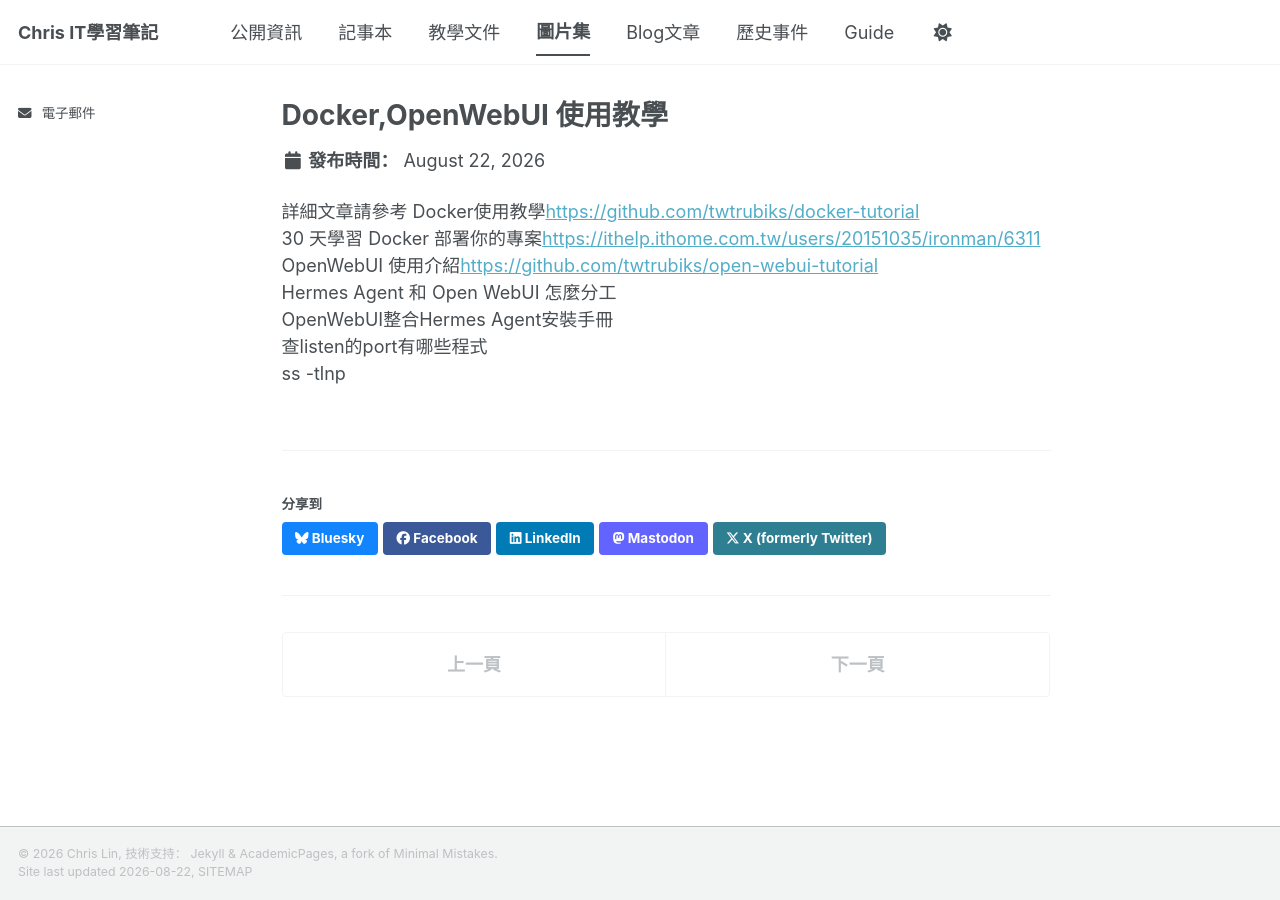
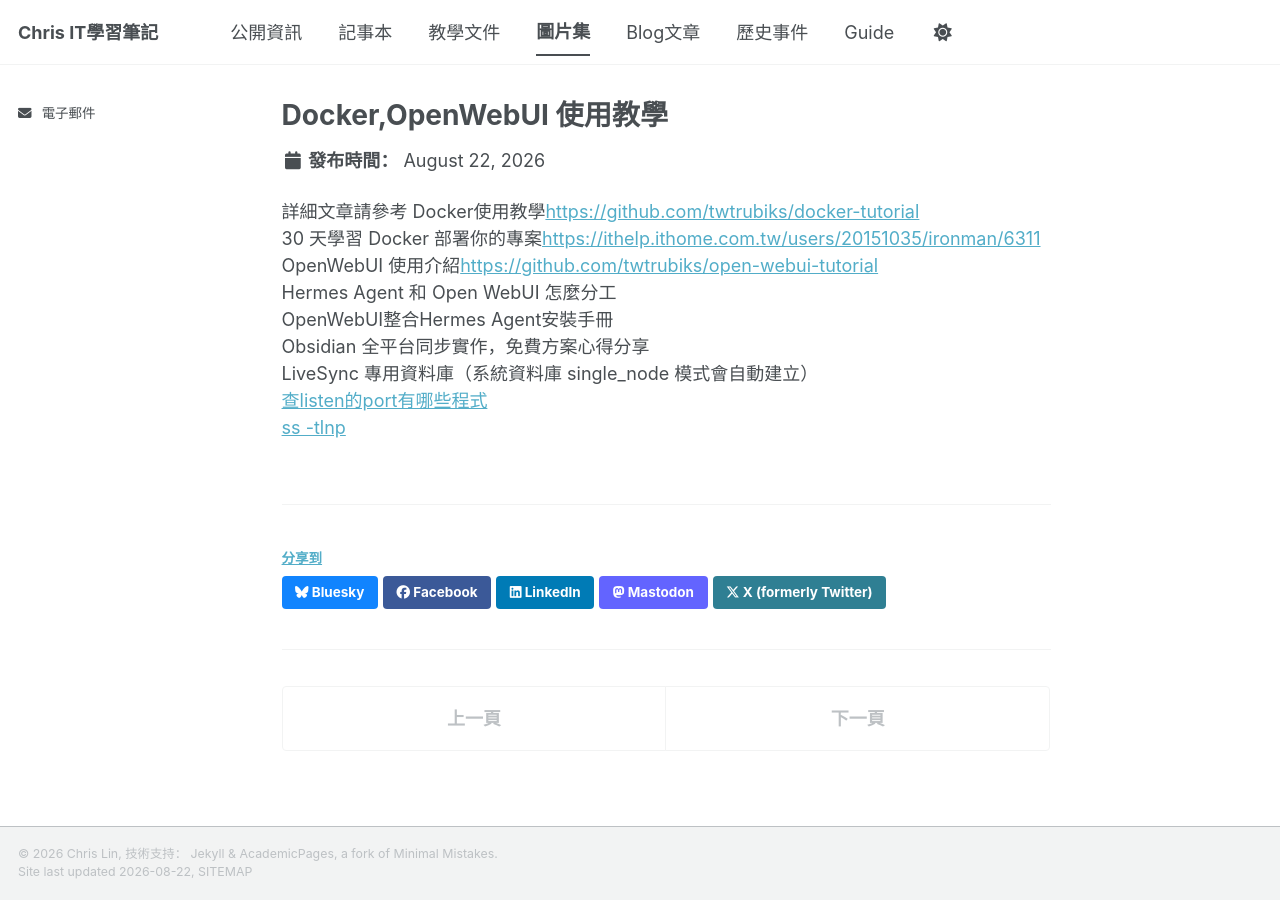
Before and after one commit to chris1798/chris1798.github.io, a Jekyll site: the page built from _portfolio/portfolio-2.html, in a window 1280 px wide. Built offline with Jekyll 4.4.1, drawn with Linux system fonts in a browser that asks for light colours; a style sheet for code colours, icons or effects is not loaded.

Commit message:
Add new links for Obsidian and LiveSync resources

```diff
--- a/_portfolio/portfolio-2.html
+++ b/_portfolio/portfolio-2.html
@@ -12,6 +12,7 @@
 
 Hermes Agent 和 Open WebUI 怎麼分工<a href="https://ai-chain.tw/blog/hermes-agent-open-webui-team-ai-runtime-portal-guide/"></a><br>
 OpenWebUI整合Hermes Agent安裝手冊<a href="https://github.com/open-webui/docs/blob/main/docs/getting-started/quick-start/connect-an-agent/hermes-agent.mdx"></a><br>
-
+Obsidian 全平台同步實作，免費方案心得分享 <a href="https://jacobmei.com/blog/2026/0815-obsync1/"></a><br>
+LiveSync 專用資料庫（系統資料庫 single_node 模式會自動建立）<a href="https://blog.stanwu.org/posts/livesync-obsidian-couchdb-https-setup/"</a><br>
 查listen的port有哪些程式<br>
 ss -tlnp<br>
```
